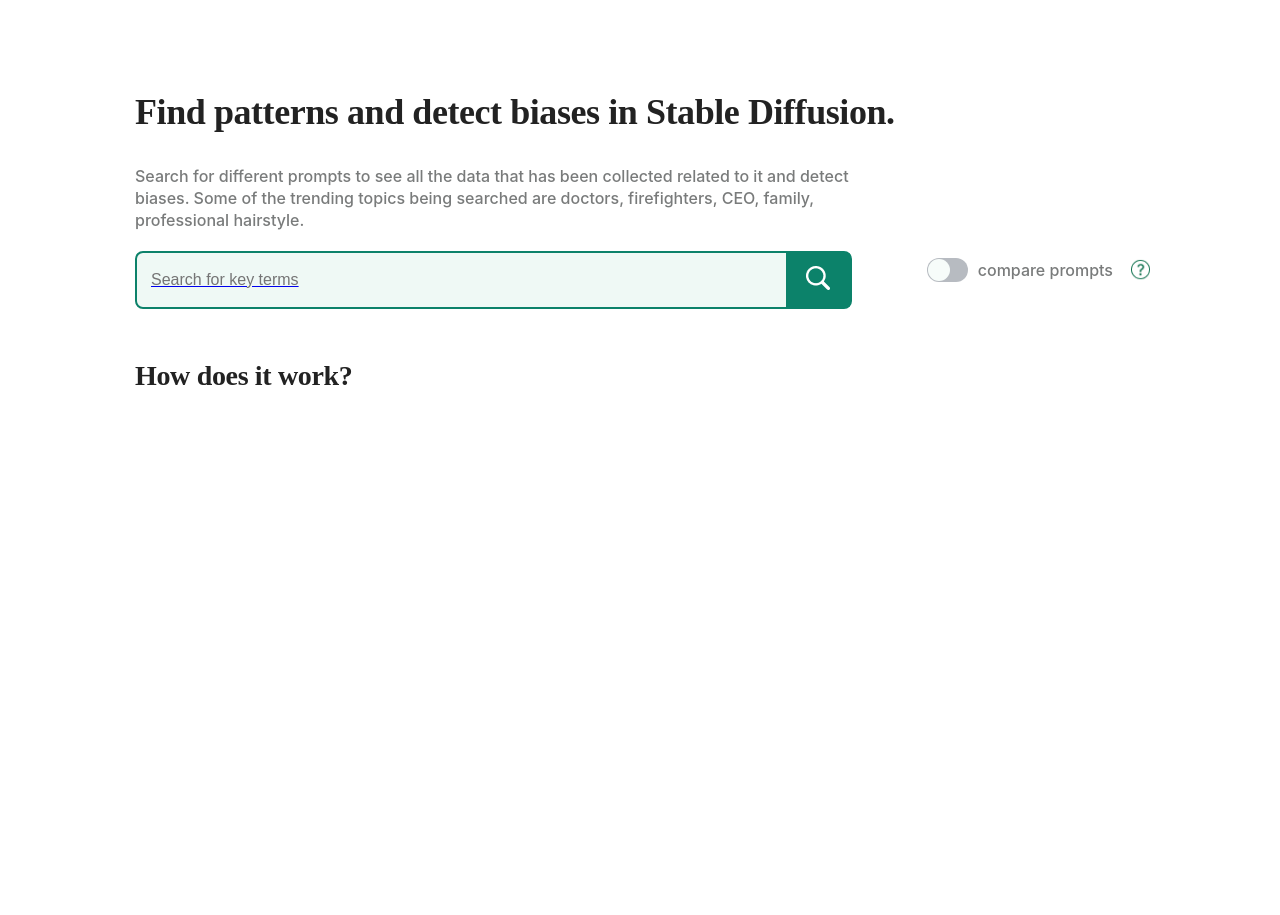
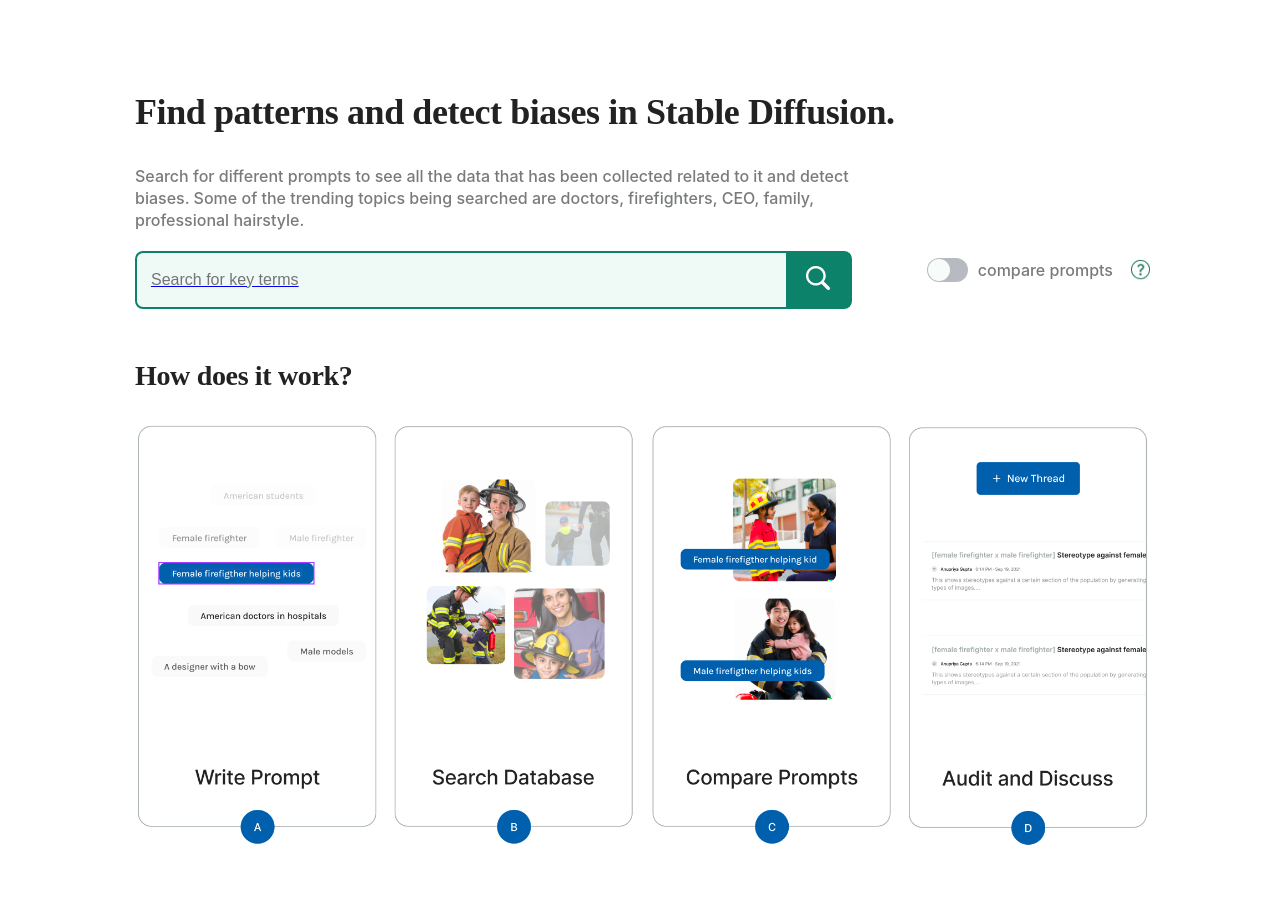
Before and after one commit to rashmif/CHIMPS-Lab-Research, a website: page index.html in a window 1280 px wide. Shown: the top 915 px of the page. Before the commit the page ends 800 px from the top, so only its background shows below. Drawn offline with Linux system fonts and the light colour scheme.

Commit message:
fill in content in index.htnl

```diff
--- a/index.html
+++ b/index.html
@@ -38,7 +38,7 @@
 					<span class="slider round"></span>
 				</label>
 				<body1-medium> compare prompts </body1-medium>
-				<img src="images/iconQuestion.png" alt="question" width="20" height="28"/>
+				<img src="images/iconQuestion.png" alt="question" width="20" height="28" />
 			</div>
 		</div>
 
@@ -48,7 +48,17 @@
 
 	<section>
 		<h3> How does it work? </h3>
+		<div class="box-container">
+			<img src="images/HowItWork-index/HowItWork-A.png" />
+			<img src="images/HowItWork-index/HowItWork-B.png" />
+			<img src="images/HowItWork-index/HowItWork-C.png" />
+			<img src="images/HowItWork-index/HowItWork-D.png" />
+		</div>
 	</section>
+
+	<div style="margin-left: 8%; margin-right: 8%;">
+		<img src="images/TrendingThread-index.png" width="100%" />
+	</div>
 
 </body>
 
--- a/style.css
+++ b/style.css
@@ -173,6 +173,20 @@
 	margin-left: 10px;
 }
 
+.box-container {
+	display: flex;
+	align-items: left;
+	justify-content: space-between;
+	width: 100%;
+	margin-bottom: 5%;
+	/* margin-left: 8%; */
+	/* margin-right: 8%; */
+}
+
+.box-container img {
+	width: 24%;
+}
+
 main {
 	margin: 20px;
 	display: flex;
@@ -189,6 +203,7 @@
 	margin-top: -70px;
 	margin-left: 135px;
 	margin-right: 130px;
+	margin-bottom: 3%;
 }
 
 .fixed-add-thread-button {
@@ -199,7 +214,7 @@
 }
 
 .btn-dark {
-	color:#ffffff;
+	color: #ffffff;
 	background-color: #10724F;
 	border: 2px solid #10724F;
 	border-radius: 8px;
```
Also changed, not shown: search.html (+3 -3 lines), images/HowItWork-index/HowItWork-A.png (added), images/HowItWork-index/HowItWork-B.png (added), images/HowItWork-index/HowItWork-C.png (added), images/HowItWork-index/HowItWork-D.png (added), 1 other file.
